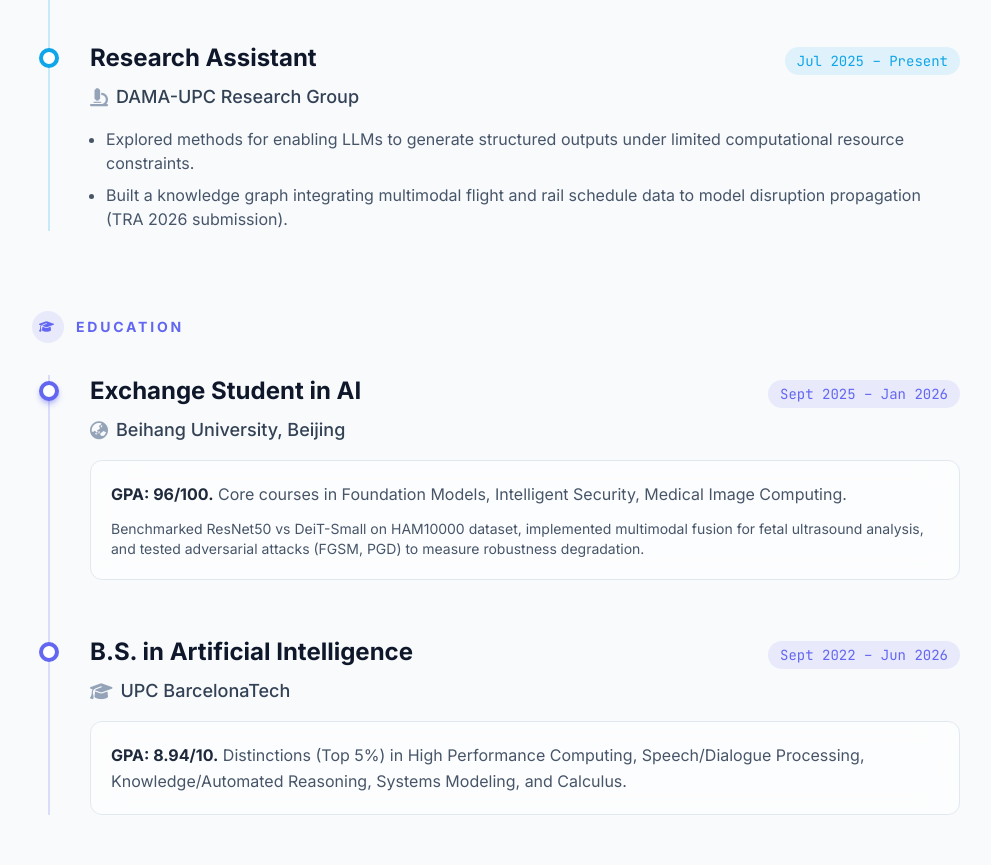
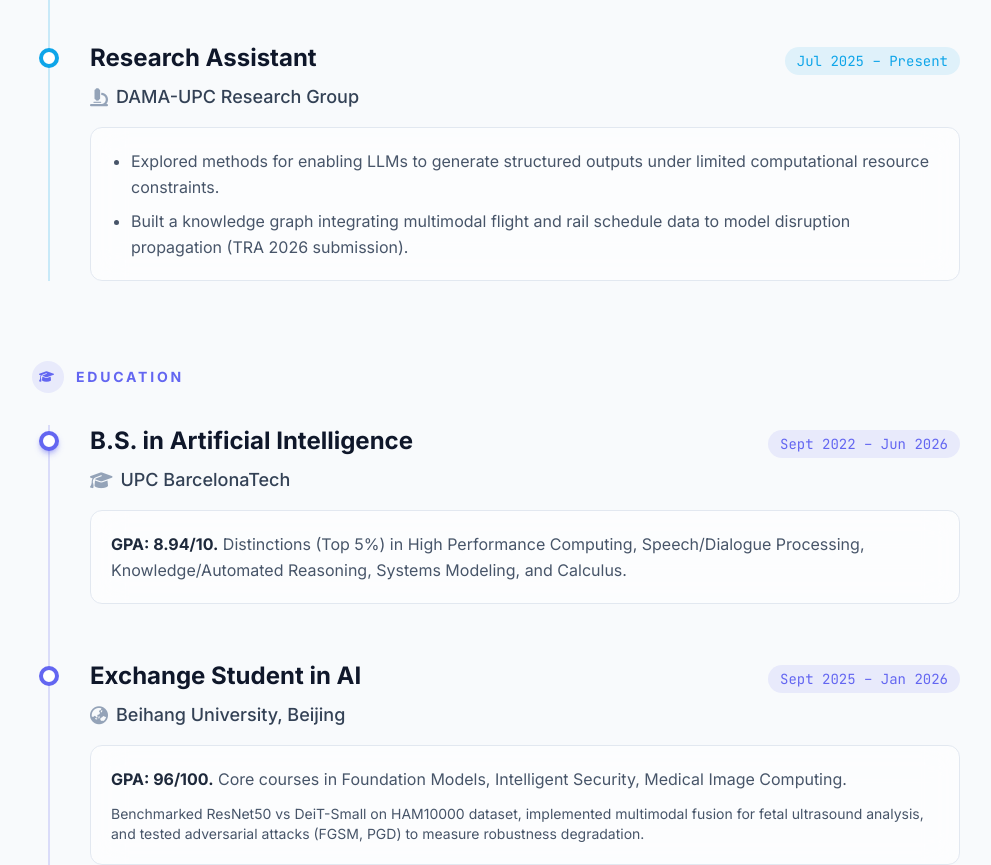
Before and after one commit to Zhiqian-Zhou/Zhiqian-Zhou.github.io, a Vue app: page / in a window 1280 px wide. Shown: the part 1880-2745 px from the top of the page, without its empty margins (256-1247 px from the left). Built offline with nearby package versions, Linux system fonts and the light colour scheme.

Commit message:
fix(experience): BSc AI before Exchange Student; unify Research Assistant card style

```diff
--- a/src/components/ExperienceSection.vue
+++ b/src/components/ExperienceSection.vue
@@ -23,21 +23,21 @@ const work = [
 
 const education = [
   {
+    title: 'B.S. in Artificial Intelligence',
+    period: 'Sept 2022 – Jun 2026',
+    org: 'UPC BarcelonaTech',
+    icon: 'fa-graduation-cap',
+    filled: true,
+    body: `<strong class="text-slate-800">GPA: 8.94/10.</strong> Distinctions (Top 5%) in High Performance Computing, Speech/Dialogue Processing, Knowledge/Automated Reasoning, Systems Modeling, and Calculus.`
+  },
+  {
     title: 'Exchange Student in AI',
     period: 'Sept 2025 – Jan 2026',
     org: 'Beihang University, Beijing',
     icon: 'fa-globe-asia',
-    filled: true,
+    filled: false,
     body: `<strong class="text-slate-800">GPA: 96/100.</strong> Core courses in Foundation Models, Intelligent Security, Medical Image Computing.`,
     sub: `Benchmarked ResNet50 vs DeiT-Small on HAM10000 dataset, implemented multimodal fusion for fetal ultrasound analysis, and tested adversarial attacks (FGSM, PGD) to measure robustness degradation.`
-  },
-  {
-    title: 'B.S. in Artificial Intelligence',
-    period: 'Sept 2022 – Jun 2026',
-    org: 'UPC BarcelonaTech',
-    icon: 'fa-graduation-cap',
-    filled: false,
-    body: `<strong class="text-slate-800">GPA: 8.94/10.</strong> Distinctions (Top 5%) in High Performance Computing, Speech/Dialogue Processing, Knowledge/Automated Reasoning, Systems Modeling, and Calculus.`
   }
 ]
 
@@ -118,23 +118,23 @@ const groups = [
               <i :class="['fas', item.icon, 'text-slate-400']"></i> {{ item.org }}
             </p>
 
+            <div
+              class="glass p-5 rounded-xl border border-slate-200 bg-white/60"
+            >
               <ul
                 v-if="item.bullets"
-              class="list-disc list-outside ml-4 text-slate-600 space-y-2"
+                class="list-disc list-outside ml-5 text-slate-600 space-y-2 leading-relaxed"
               >
                 <li v-for="(b, i) in item.bullets" :key="i">{{ b }}</li>
               </ul>
-
-            <div
-              v-else
-              class="glass p-5 rounded-xl border border-slate-200 bg-white/60"
-            >
+              <template v-else>
                 <p
                   class="text-slate-600 leading-relaxed"
                   :class="{ 'mb-3': item.sub }"
                   v-html="item.body"
                 ></p>
                 <p v-if="item.sub" class="text-slate-600 text-sm">{{ item.sub }}</p>
+              </template>
             </div>
           </div>
         </div>
```
Lines whose indentation alone changed are shown as unchanged.
